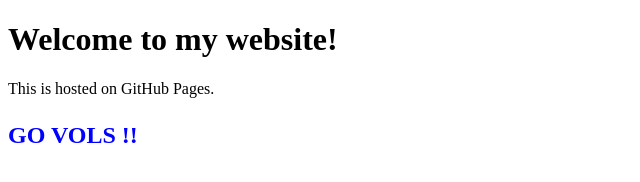
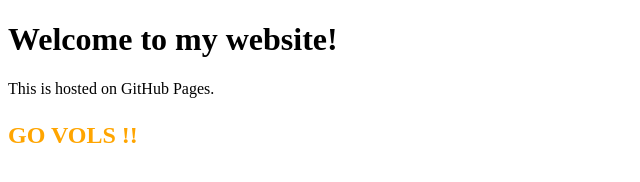
Before and after one commit to jvlmtc/testSite, a plain HTML site: page index.html in a window 1280 px wide. Shown: the whole page, without its empty margins (0-640 px from the left). Drawn offline with Linux system fonts and the light colour scheme.

Commit message:
format  commit again

```diff
--- a/index.html
+++ b/index.html
@@ -8,6 +8,6 @@
 <body>
     <h1>Welcome to my website!</h1>
     <p>This is hosted on GitHub Pages.</p>
-    <p style="color: blue; font-size: 24px; font-weight: bold;">GO VOLS !!</p>
+    <p style="color: orange; font-size: 24px; font-weight: bold;">GO VOLS !!</p>
 </body>
 </html>
```
